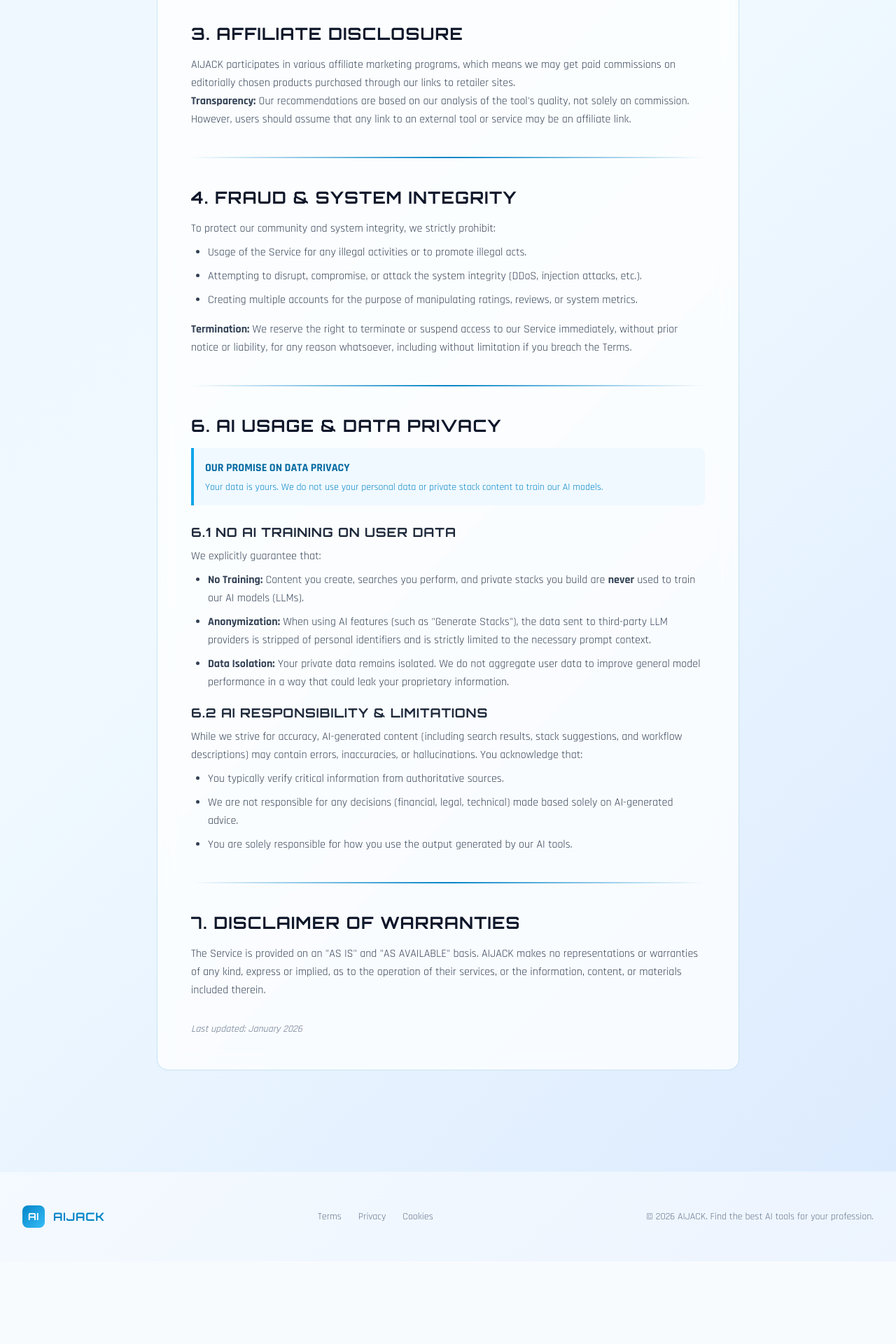
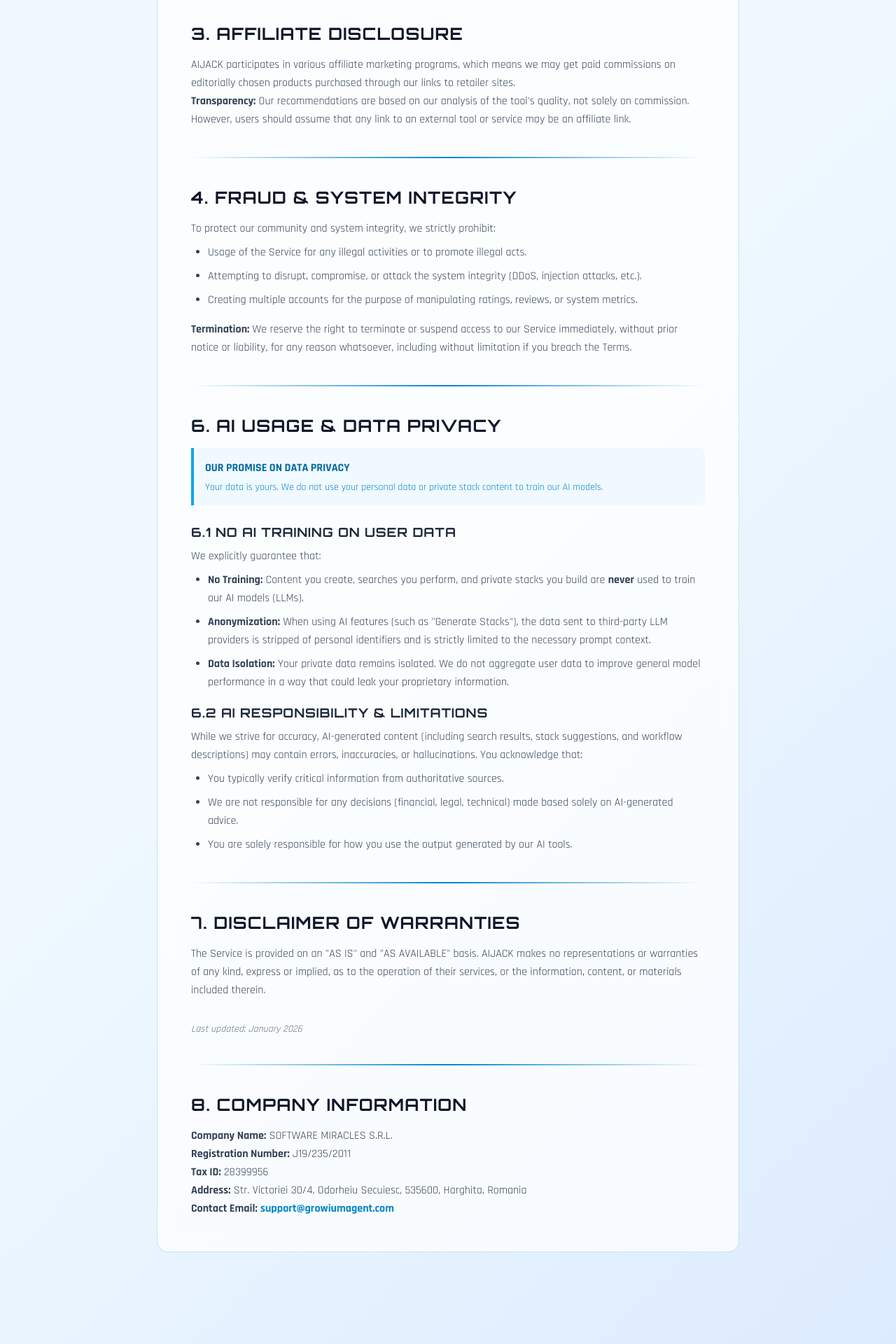
Before and after one commit to uponai/aijack, a Django app: page /terms/ in a window 1280 px wide. Shown: the part 880-2800 px from the top of the page at 70% size. Before the commit the page ends 2634 px from the top, so only its background shows below. Run offline with Django 4.2, Linux system fonts and the light colour scheme; some libraries are stand-ins or nearby versions.

Commit message:
Company details for the page Logo

```diff
--- a/templates/base.html
+++ b/templates/base.html
@@ -1,3 +1,4 @@
+{% load static %}
 <!DOCTYPE html>
 <html lang="en">
 
@@ -702,9 +703,7 @@
                 <div class="flex items-center justify-between h-16">
                     <!-- Logo -->
                     <a href="{% url 'home' %}" class="flex items-center gap-3">
-                        <div class="w-10 h-10 rounded-xl bg-gradient-to-br from-brand-600 to-brand-400 flex items-center justify-center shadow-lg">
-                            <span class="text-white font-heading font-bold text-lg">AI</span>
-                        </div>
+                        <img src="{% static 'img/logo.png' %}" alt="AIJACK" class="w-10 h-10 rounded-xl shadow-lg border border-brand-500/30">
                         <span class="font-heading font-bold text-xl text-brand-600 tracking-wider">AIJACK</span>
                     </a>
 
@@ -814,9 +813,7 @@
             <div class="max-w-7xl mx-auto px-4 sm:px-6 lg:px-8">
                 <div class="flex flex-col md:flex-row items-center justify-between gap-6">
                     <div class="flex items-center gap-3">
-                        <div class="w-8 h-8 rounded-lg bg-gradient-to-br from-brand-600 to-brand-400 flex items-center justify-center">
-                            <span class="text-white font-heading font-bold text-sm">AI</span>
-                        </div>
+                        <img src="{% static 'img/logo.png' %}" alt="AIJACK" class="w-8 h-8 rounded-lg shadow-md border border-brand-500/30">
                         <span class="font-heading font-semibold text-brand-600">AIJACK</span>
                     </div>
 
--- a/templates/terms.html
+++ b/templates/terms.html
@@ -79,6 +79,18 @@
             <p>The Service is provided on an "AS IS" and "AS AVAILABLE" basis. AIJACK makes no representations or warranties of any kind, express or implied, as to the operation of their services, or the information, content, or materials included therein.</p>
 
             <p class="text-sm text-slate-500 mt-8 italic">Last updated: January 2026</p>
+
+            <div class="neon-divider"></div>
+
+            <h3 class="text-2xl font-heading font-bold text-slate-900 mb-4">8. Company Information</h3>
+            <p>
+                <strong>Company Name:</strong> SOFTWARE MIRACLES S.R.L.<br>
+                <strong>Registration Number:</strong> J19/235/2011<br>
+                <strong>Tax ID:</strong> 28399956<br>
+                <strong>Address:</strong> Str. Victoriei 30/4, Odorheiu Secuiesc, 535600, Harghita, Romania<br>
+                <strong>Contact Email:</strong> <a href="mailto:support@growiumagent.com" class="text-brand-600 font-bold hover:underline">support@growiumagent.com</a>
+            </p>
+
         </div>
     </div>
 </div>
```
Also changed, not shown: static/img/logo.png (added), static/img/logo_nagy.png (added).
